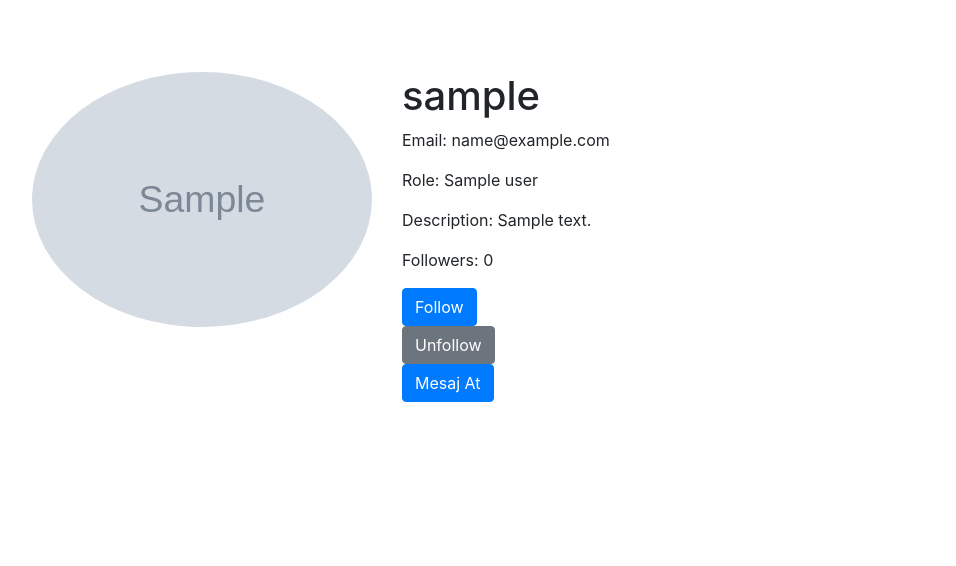
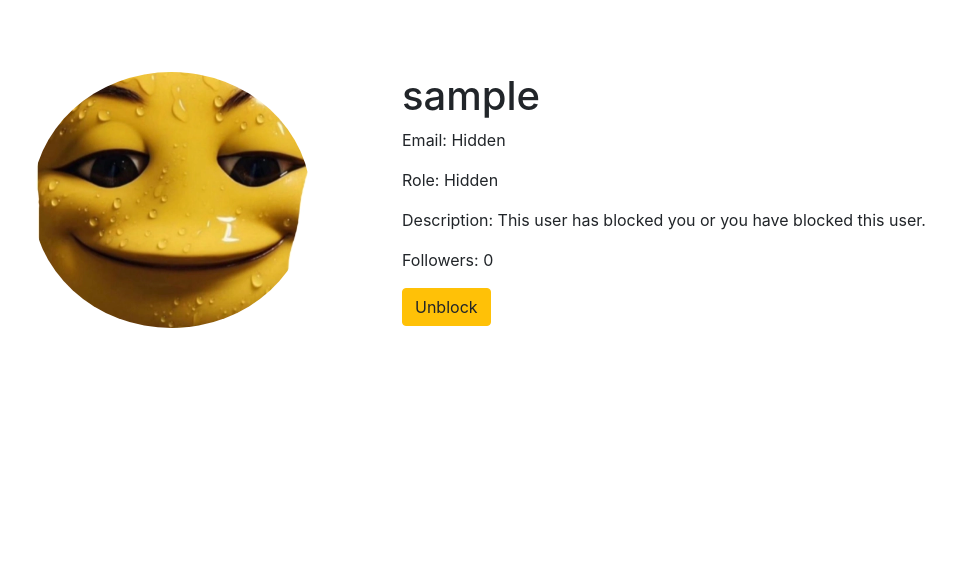
Before and after one commit to Timujaponya/ChatSite-Db-Project, a Flask app: a page that uses templates/profile.html in a window 1280 px wide. Shown: the part 62-628 px from the top of the page, without its empty margins (68-1024 px from the left). Run offline with Flask 3, Linux system fonts and the light colour scheme; the visitor is signed in with stand-in values (Sample User, id 1); grey boxes marked "Sample" are stand-in pictures; a database or web service that is not in the repository returns one stand-in record (values such as "Sample title"); data that the repository does not hold is empty; some libraries are stand-ins or nearby versions.

Commit message:
block
block feature

```diff
--- a/app.py
+++ b/app.py
@@ -1,7 +1,7 @@
 from flask import Flask, request, redirect, url_for, render_template, flash, session
 from settings import add_user, authenticate_user, update_user, update_password, update_profile_picture, get_user_id_by_username, get_user_profile, update_user_description
 from message_operations import add_message, list_all_messages_with_usernames, like_message, unlike_message, add_server, list_servers, delete_server, update_server, delete_message, add_dm, list_dms, delete_dm, list_dm_conversations
-from user_operations import list_users, follow_user, unfollow_user, get_followers_count
+from user_operations import list_users, follow_user, unfollow_user, get_followers_count, block_user, unblock_user, is_user_blocked
 from db_utils import execute_query
 import os
 
@@ -151,15 +151,46 @@ def unfollow(user_id):
     flash('You have unfollowed this user.', 'success')
     return redirect(url_for('profile', username=request.form['username']))
 
+@app.route('/block/<int:user_id>', methods=['POST'])
+def block(user_id):
+    if 'username' not in session:
+        return redirect(url_for('login'))
+    blocker_id = get_user_id_by_username(session['username'])
+    block_user(blocker_id, user_id)
+    flash('You have blocked this user.', 'success')
+    return redirect(url_for('profile', username=request.form['username']))
+
+@app.route('/unblock/<int:user_id>', methods=['POST'])
+def unblock(user_id):
+    if 'username' not in session:
+        return redirect(url_for('login'))
+    blocker_id = get_user_id_by_username(session['username'])
+    unblock_user(blocker_id, user_id)
+    flash('You have unblocked this user.', 'success')
+    return redirect(url_for('profile', username=request.form['username']))
+
 @app.route('/profile/<username>')
 def profile(username):
     if 'username' not in session:
         return redirect(url_for('login'))
     user_id = get_user_id_by_username(username)
-    user_profile = get_user_profile(user_id)
-    notifications = get_notifications(user_id)
+    current_user_id = get_user_id_by_username(session['username'])
+    is_blocked = is_user_blocked(current_user_id, user_id)
+    is_blocking = is_user_blocked(user_id, current_user_id)
+    if is_blocked or is_blocking:
+        user_profile = (
+            user_id,
+            username,
+            'Hidden',
+            'default_blocked.png',
+            'Hidden',
+            'This user has blocked you or you have blocked this user.'
+        )
+    else:
+        user_profile = get_user_profile(user_id)
+    notifications = get_notifications(current_user_id)
     followers_count = get_followers_count(user_id)
-    return render_template('profile.html', user_profile=user_profile, notifications=notifications, followers_count=followers_count)
+    return render_template('profile.html', user_profile=user_profile, notifications=notifications, followers_count=followers_count, is_blocked=is_blocked, is_blocking=is_blocking)
 
 @app.route('/message_operations', methods=['POST'])
 def message_operations():
--- a/dbsave.sql
+++ b/dbsave.sql
@@ -79,7 +79,6 @@ CREATE TABLE BlockedUsers (
     FOREIGN KEY (blocker_id) REFERENCES Users(user_id) ON DELETE CASCADE,
     FOREIGN KEY (blocked_id) REFERENCES Users(user_id) ON DELETE CASCADE
 );
-
 -- DirectMessages Tablosu
 CREATE TABLE DirectMessages (
     dm_id SERIAL PRIMARY KEY,
--- a/sql_queries.py
+++ b/sql_queries.py
@@ -59,7 +59,6 @@ QUERIES = {
     'select_notification_by_id': "SELECT * FROM Notifications WHERE notification_id = %s;",
     'mark_notification_read': "UPDATE Notifications SET read = TRUE WHERE notification_id = %s;",
 
-
     # Likes
     'like_message': "INSERT INTO Likes (message_id, user_id) VALUES (%s, %s);",
     'unlike_message': "DELETE FROM Likes WHERE message_id = %s AND user_id = %s;",
@@ -83,4 +82,9 @@ QUERIES = {
         WHERE (DirectMessages.sender_id = %s OR DirectMessages.receiver_id = %s) AND Users.user_id != %s;
     """,
     'delete_dm': "DELETE FROM DirectMessages WHERE dm_id = %s;",
+
+    # Blocked Users
+    'block_user': "INSERT INTO BlockedUsers (blocker_id, blocked_id) VALUES (%s, %s);",
+    'unblock_user': "DELETE FROM BlockedUsers WHERE blocker_id = %s AND blocked_id = %s;",
+    'is_user_blocked': "SELECT 1 FROM BlockedUsers WHERE blocker_id = %s AND blocked_id = %s;",
 }
--- a/templates/profile.html
+++ b/templates/profile.html
@@ -15,6 +15,7 @@
                 <p>Role: {{ user_profile[4] }}</p>
                 <p>Description: {{ user_profile[5] }}</p>
                 <p>Followers: {{ followers_count }}</p>
+                {% if not is_blocked and not is_blocking %}
                     <form method="post" action="{{ url_for('follow', user_id=user_profile[0]) }}">
                         <input type="hidden" name="username" value="{{ user_profile[1] }}">
                         <button type="submit" class="btn btn-primary">Follow</button>
@@ -24,6 +25,16 @@
                         <button type="submit" class="btn btn-secondary">Unfollow</button>
                     </form>
                     <a href="{{ url_for('direct_messages_with_user', receiver_id=user_profile[0]) }}" class="btn btn-primary">Mesaj At</a>
+                    <form method="post" action="{{ url_for('block', user_id=user_profile[0]) }}">
+                        <input type="hidden" name="username" value="{{ user_profile[1] }}">
+                        <button type="submit" class="btn btn-danger">Block</button>
+                    </form>
+                {% elif is_blocking %}
+                    <form method="post" action="{{ url_for('unblock', user_id=user_profile[0]) }}">
+                        <input type="hidden" name="username" value="{{ user_profile[1] }}">
+                        <button type="submit" class="btn btn-warning">Unblock</button>
+                    </form>
+                {% endif %}
             </div>
         </div>
     </div>
--- a/user_operations.py
+++ b/user_operations.py
@@ -35,3 +35,13 @@ def unfollow_user(follower_id, followed_id):
 def get_followers_count(user_id):
     result = execute_query('count_followers', (user_id,), fetch_one=True)
     return result[0] if result else 0
+
+def block_user(blocker_id, blocked_id):
+    return execute_query('block_user', (blocker_id, blocked_id))
+
+def unblock_user(blocker_id, blocked_id):
+    return execute_query('unblock_user', (blocker_id, blocked_id))
+
+def is_user_blocked(blocker_id, blocked_id):
+    result = execute_query('is_user_blocked', (blocker_id, blocked_id), fetch_one=True)
+    return result is not None
```
Also changed, not shown: static/profile_pictures/default_blocked.png (added). Lines whose indentation alone changed are shown as unchanged.
